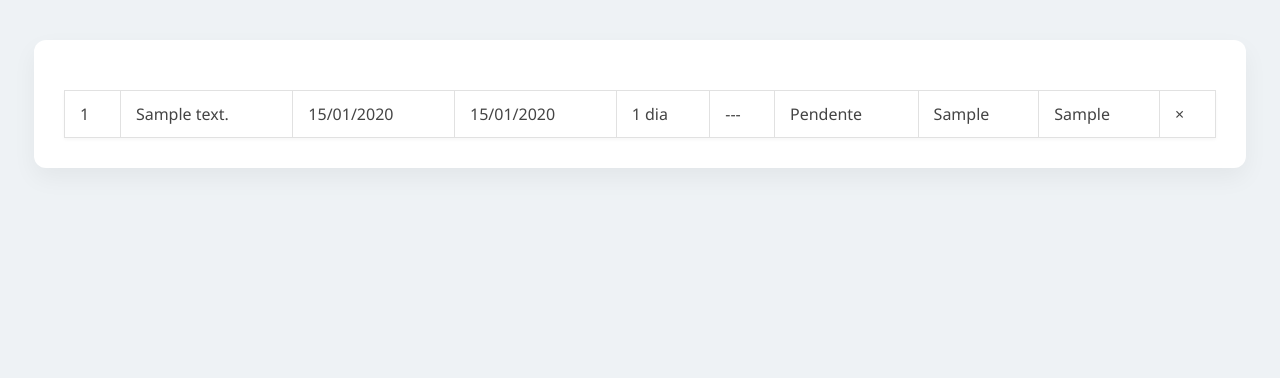
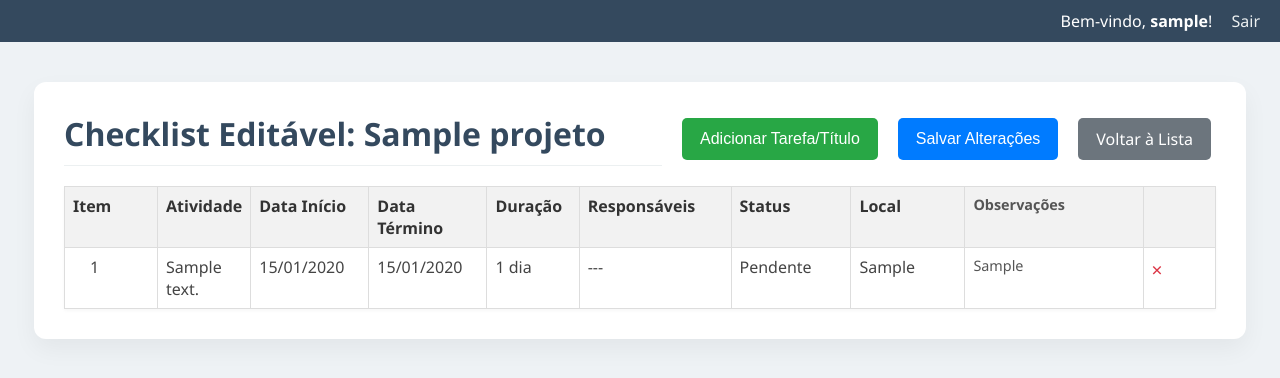
Before and after one commit to lauracgdacosta/ibtech_app, a Flask app: page /projeto/1/checklist_inline in a window 1280 px wide. Shown: the top 378 px of the page. Run offline with Flask 3, Linux system fonts and the light colour scheme; a user stored in the database is signed in; data comes from the database, SQL or seed files in the repository; tables that the repository leaves empty hold one stand-in row (values such as "Sample post").

Commit message:
novo checklist

```diff
--- a/templates/checklist_inline.html
+++ b/templates/checklist_inline.html
@@ -6,19 +6,67 @@
     <link rel="stylesheet" href="{{ url_for('static', filename='style.css') }}">
     <script src="https://code.jquery.com/jquery-3.7.1.min.js"></script>
     <style>
-        /* ... (Estilos CSS inalterados da Fase 2) ... */
-        .editable-cell input, .editable-cell select, .editable-cell textarea { /* Mantém estilos */ }
+        /* ... (Estilos CSS da Fase 3 inalterados) ... */
+        .checklist-table { width: 100%; border-collapse: collapse; margin-top: 20px; }
+        .checklist-table th, .checklist-table td { border: 1px solid #ddd; padding: 8px; text-align: left; vertical-align: top; }
+        .checklist-table th { background-color: #f2f2f2; font-weight: bold; }
+        .task-header-inline td { background-color: #eef2f5; font-weight: bold; color: #2c3e50; cursor: default !important; }
+        .task-item-inline td:first-child { padding-left: 25px; cursor: default !important;}
+        .task-item-inline[data-level='2'] td:first-child { padding-left: 40px; }
+        .task-item-inline[data-level='3'] td:first-child { padding-left: 55px; }
+        .col-item { width: 80px; }
+        .col-atividade { width: auto; }
+        .col-data { width: 110px; text-align: center; }
+        .col-duracao { width: 80px; text-align: center; cursor: default !important; }
+        .col-responsavel { width: 150px; }
+        .col-status { width: 120px; }
+        .col-local { width: 120px; }
+        .col-obs { width: 200px; font-size: 0.9em; color: #555; }
+        .col-actions { width: 80px; text-align: center; cursor: default !important; }
+        .btn-delete-task { color: #dc3545; cursor: pointer; font-size: 1.2em; }
+        .btn-delete-task:hover { color: #c82333; }
+        .editable-cell input, .editable-cell select, .editable-cell textarea { width: 100%; box-sizing: border-box; border: 1px solid #007bff; padding: 5px; font-family: inherit; font-size: inherit; }
+        .editable-cell textarea { resize: vertical; min-height: 50px; }
+        .editable-cell select[multiple] { min-height: 80px; }
         td.editable { cursor: text; }
-
-        /* Estilo para feedback visual de salvamento */
         .saving { background-color: #fff3cd !important; opacity: 0.7; }
         .saved-success { background-color: #d4edda !important; transition: background-color 0.5s ease-out; }
         .saved-error { background-color: #f8d7da !important; transition: background-color 0.5s ease-out; }
     </style>
 </head>
 <body>
+    <div style="background-color: #34495e; color: white; padding: 10px 20px; text-align: right; margin-bottom: 15px;">
+        {% if session.user_name %}
+            <span>Bem-vindo, <strong>{{ session.user_name }}</strong>!</span>
+            <a href="{{ url_for('logout') }}" style="color: #ecf0f1; margin-left: 15px; text-decoration: none;">Sair</a>
+        {% endif %}
+    </div>
+
     <div class="container">
+        <div class="header-actions">
+            <h1>Checklist Editável: {{ projeto.nome }}</h1>
+            <div class="actions-group">
+                <button id="add-task-btn" class="button new">Adicionar Tarefa/Título</button>
+                <button id="save-all-btn" class="button edit">Salvar Alterações</button>
+                <a href="{{ url_for('projetos') }}" class="button">Voltar à Lista</a>
+            </div>
+        </div>
+
         <table class="checklist-table">
+            <thead>
+                <tr>
+                    <th class="col-item">Item</th>
+                    <th class="col-atividade">Atividade</th>
+                    <th class="col-data">Data Início</th>
+                    <th class="col-data">Data Término</th>
+                    <th class="col-duracao">Duração</th>
+                    <th class="col-responsavel">Responsáveis</th>
+                    <th class="col-status">Status</th>
+                    <th class="col-local">Local</th>
+                    <th class="col-obs">Observações</th>
+                    <th class="col-actions"></th>
+                </tr>
+            </thead>
             <tbody>
                 {% for tarefa in tarefas %}
                     {% if tarefa.tipo == 'titulo' %}
@@ -60,6 +108,7 @@
                 {% endfor %}
             </tbody>
         </table>
+
     </div>
 
     <script>
```
